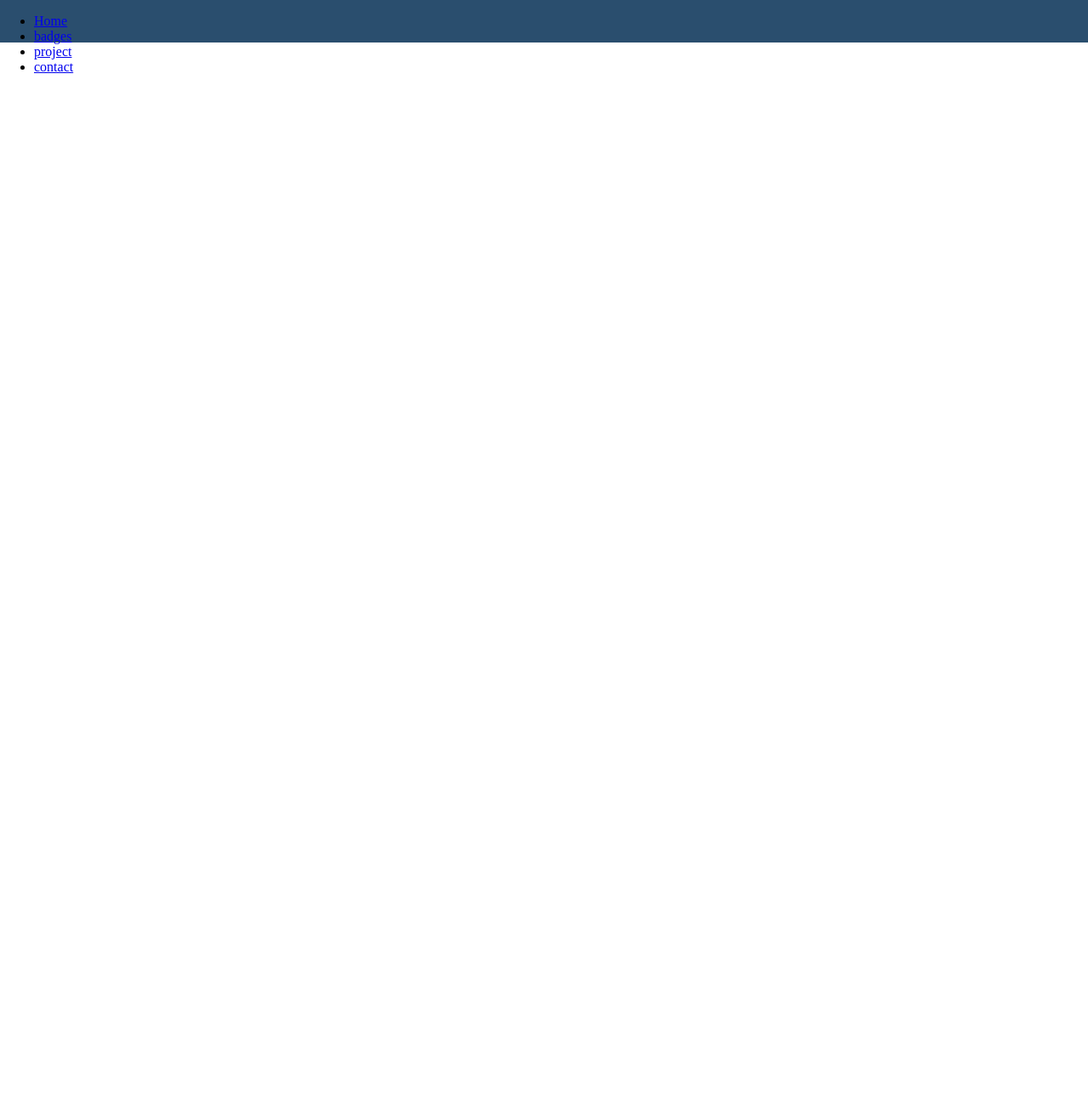
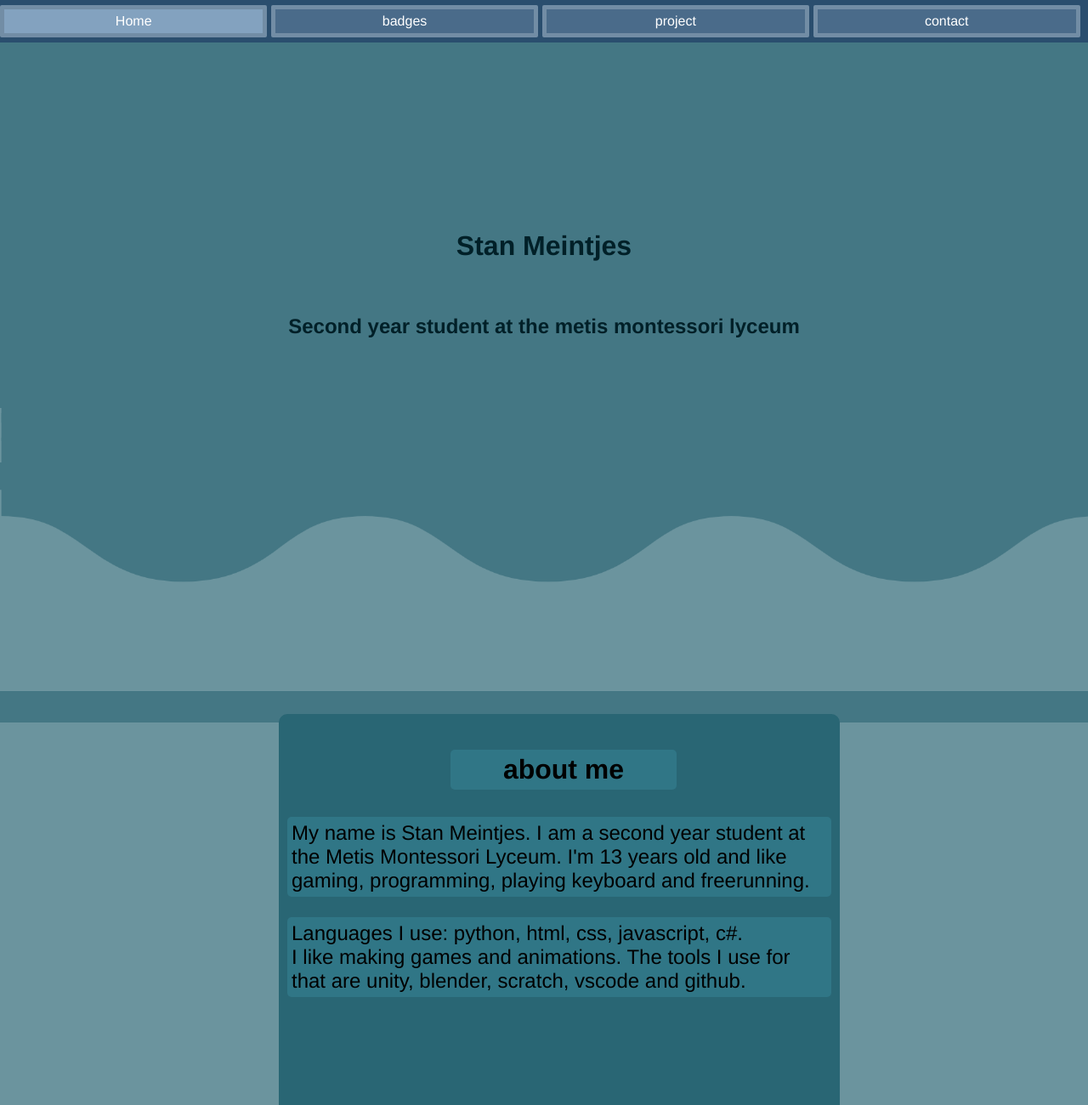
Before and after one commit to StanMaaktGames/StanMaaktGames.github.io, a plain HTML site: page index.html in a window 1280 px wide. Shown: the top 1300 px of the page at 85% size. Before the commit the page ends 800 px from the top, so only its background shows below. Drawn offline with Linux system fonts and the light colour scheme.

Commit message:
about me toegveoegd

```diff
--- a/index.html
+++ b/index.html
@@ -10,22 +10,31 @@
 
   <nav>
     <ul>
-      <li><a href="index.html">Home</a></li>
+      <li class="active" ><a href="index.html">Home</a></li>
       <li><a href="badges.html">badges</a></li>
       <li><a href="project.html">project</a></li>
       <li><a href="contact.html">contact</a></li>
     </ul>
   </nav>
   <header>
-
+    <h1>Stan Meintjes</h1>
+    <h2>Second year student at the metis montessori lyceum</h2>
   </header>
+  <img id="transition" src="transition.png">
   <section>
     <article>
-
+      <h1>about me</h1>
+      <p>
+        My name is Stan Meintjes. I am a second year student at the Metis Montessori Lyceum. I'm 13 years old and like gaming, programming, playing keyboard and freerunning.
+      </p>
+      <p>
+        Languages I use: python, html, css, javascript, c#. <br>
+        I like making games and animations. The tools I use for that are unity, blender, scratch, vscode and github.
+      </p>
     </article>
   </section>
   <footer>
-
+    <p>made by me</p>
   </footer>
 
 </div> <!-- container //-->
--- a/opmaak.css
+++ b/opmaak.css
@@ -1,10 +1,136 @@
+body {
+  background-color: #6B949E;
+  font-family: helvetica, arial, sans-serif;
+}
+
 nav {
   width: 100%;
   height: 50px;
 
-  position: absolute;
+  position: fixed;
   top: 0;
   left: 0;
-  z-index: 1;
+  float: left;
+
   background-color: #2A4E6E;
+  z-index: 1000;
 }
+
+ul {
+  display: block;
+  position: fixed;
+  top: 0;
+  left: -40px;
+  width: 100%;
+}
+
+ul li {
+  display: inline-block;
+  position: relative;
+  width: 23%;
+  top: -10px;
+  left: 0px;
+
+  background-color: #4A6B8A;
+  border: #728DA5 solid 5px;
+  border-radius: 2px;
+  padding: 5px;
+
+}
+
+ul li:hover {
+  background-color: #557b9e;
+}
+
+.active:hover {
+  background-color: #83a2bf;
+}
+
+ul li a {
+  color: white;
+  text-decoration: none;
+  display: block;
+  text-align: center;
+}
+.active {
+  background-color: #83a2bf;
+}
+
+header {
+  float: left;
+
+  background-color: #447784;
+  width: 100%;
+  height: 100%;
+  position: absolute;
+  top: 50px;
+  left: 0;
+}
+
+header h1 {
+  position: relative;
+  top: 25%;
+  text-align: center;
+  color: #002028;
+}
+header h2 {
+  position: relative;
+  top: 30%;
+  text-align: center;
+  color: #002028;
+}
+
+section {
+  position: absolute;
+  top: 100%;
+  height: 100%;
+  width: 100%;
+}
+
+article {
+  background-color: #296674;
+  position: relative;
+  align-self: center;
+  top: 5%;
+  left: 25%;
+  width: 50%;
+  height: 85%;
+  border: #296674 solid 10px;
+  border-radius: 10px;
+}
+
+article h1 {
+  position: relative;
+  text-align: center;
+  font-size: 200%;
+  width: 40%;
+  left: 30%;
+  border: solid #307686 5px;
+  border-radius: 5px;
+  background-color: #307686;
+}
+
+article p {
+  border: solid #307686 5px;
+  border-radius: 5px;
+  background-color: #307686;
+  font-size: 150%;
+}
+
+#transition {
+  position: absolute;
+  left: 0%;
+  top: 60%;
+  width: 100%;
+}
+
+footer {
+  position: absolute;
+  top: 200%;
+  left: 0%;
+  width: 100%;
+  height: 5%;
+  text-align: center;
+  background-color: #012B35;
+  color: #6B949E;
+}
```
Also changed, not shown: badges.html (+3 -2 lines), contact.html (+2 -1 lines), project.html (+2 -1 lines), transition.png (added).
